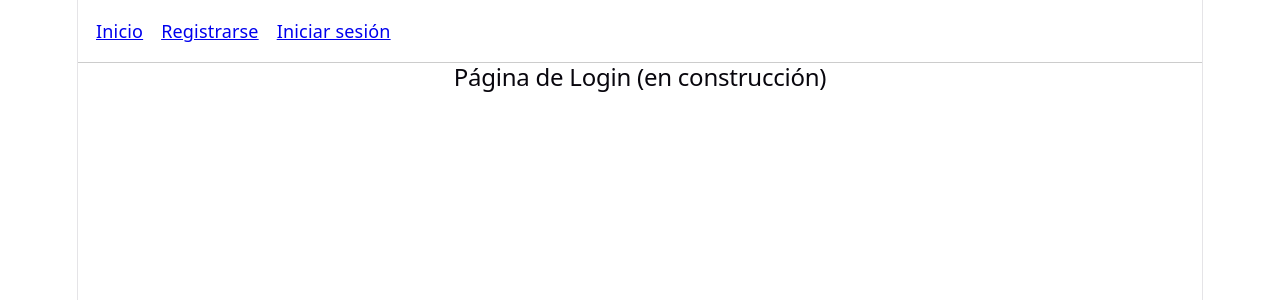
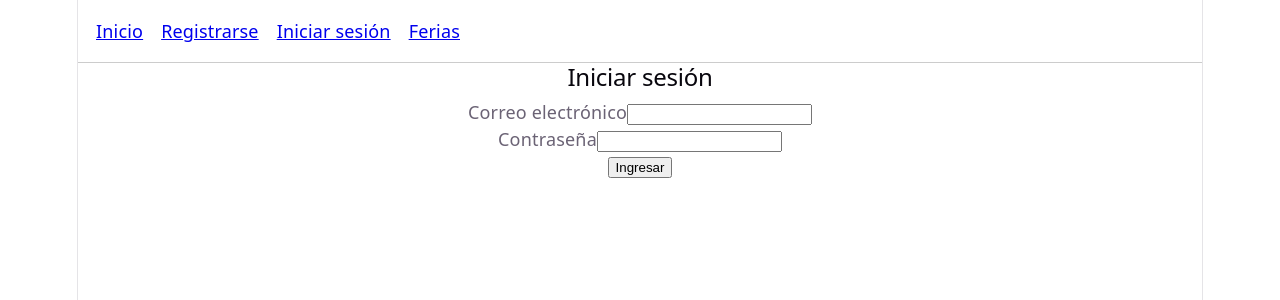
Before and after one commit to UndefinedCanyon/SGFA_Frontend, a React (Vite) app: page /login in a window 1280 px wide. Shown: the top 300 px of the page. Built offline with nearby package versions, Linux system fonts and the light colour scheme.

Commit message:
Agregar rutas, login, contexto de autenticacion y vista de ferias

```diff
--- a/src/App.jsx
+++ b/src/App.jsx
@@ -1,8 +1,13 @@
 import AppRoutes from "./routes/AppRoutes";
+import { AuthProvider } from "./context/AuthContext";
 import "./App.css";
 
 function App() {
-    return <AppRoutes />;
+    return (
+        <AuthProvider>
+            <AppRoutes />
+        </AuthProvider>
+    );
 }
 
 export default App;
--- /dev/null
+++ b/src/context/AuthContext.jsx
@@ -0,0 +1,25 @@
+import { createContext, useContext, useState } from "react";
+
+const AuthContext = createContext(null);
+
+export function AuthProvider({ children }) {
+    const [usuario, setUsuario] = useState(null);
+
+    function iniciarSesionContexto(sesion) {
+        setUsuario(sesion);
+    }
+
+    function cerrarSesion() {
+        setUsuario(null);
+    }
+
+    return (
+        <AuthContext.Provider value={{ usuario, iniciarSesionContexto, cerrarSesion }}>
+            {children}
+        </AuthContext.Provider>
+    );
+}
+
+export function useAuth() {
+    return useContext(AuthContext);
+}
--- /dev/null
+++ b/src/pages/Ferias.jsx
@@ -0,0 +1,74 @@
+import { useState, useEffect } from "react";
+import { consultarFerias, consultarEdicionesFeria } from "../services/api";
+
+function Ferias() {
+    const [ferias, setFerias] = useState([]);
+    const [feriaSeleccionada, setFeriaSeleccionada] = useState(null);
+    const [ediciones, setEdiciones] = useState([]);
+    const [cargando, setCargando] = useState(true);
+    const [error, setError] = useState(null);
+
+    useEffect(() => {
+        async function cargarFerias() {
+            try {
+                const datos = await consultarFerias();
+                setFerias(datos);
+            } catch (err) {
+                setError(err.message);
+            } finally {
+                setCargando(false);
+            }
+        }
+
+        cargarFerias();
+    }, []);
+
+    async function verEdiciones(feria) {
+        setFeriaSeleccionada(feria);
+        setEdiciones([]);
+        try {
+            const datos = await consultarEdicionesFeria(feria.id);
+            setEdiciones(datos);
+        } catch (err) {
+            setError(err.message);
+        }
+    }
+
+    if (cargando) {
+        return <p>Cargando ferias...</p>;
+    }
+
+    return (
+        <div>
+            <h2>Ferias artesanales</h2>
+
+            {error && <p style={{ color: "red" }}>{error}</p>}
+
+            <ul>
+                {ferias.map((feria) => (
+                    <li key={feria.id}>
+                        {feria.nombreFeria}{" "}
+                        <button onClick={() => verEdiciones(feria)}>Ver ediciones</button>
+                    </li>
+                ))}
+            </ul>
+
+            {feriaSeleccionada && (
+                <div>
+                    <h3>Ediciones de "{feriaSeleccionada.nombreFeria}"</h3>
+                    {ediciones.length === 0 && <p>Esta feria no tiene ediciones registradas.</p>}
+                    <ul>
+                        {ediciones.map((edicion) => (
+                            <li key={edicion.id}>
+                                Del {edicion.fechaInicio} al {edicion.fechaFin}
+                                {" — "}Lugar ID: {edicion.idLugar}
+                            </li>
+                        ))}
+                    </ul>
+                </div>
+            )}
+        </div>
+    );
+}
+
+export default Ferias;
--- a/src/pages/Login.jsx
+++ b/src/pages/Login.jsx
@@ -1,5 +1,68 @@
+import { useState } from "react";
+import { iniciarSesion } from "../services/api";
+import { useAuth } from "../context/AuthContext";
+
 function Login() {
-    return <h2>Página de Login (en construcción)</h2>;
+    const [correoElectronico, setCorreoElectronico] = useState("");
+    const [contrasena, setContrasena] = useState("");
+    const [error, setError] = useState(null);
+    const [cargando, setCargando] = useState(false);
+
+    const { usuario, iniciarSesionContexto } = useAuth();
+
+    async function manejarEnvio(evento) {
+        evento.preventDefault();
+        setError(null);
+        setCargando(true);
+
+        try {
+            const resultado = await iniciarSesion(correoElectronico, contrasena);
+            iniciarSesionContexto(resultado);
+        } catch (err) {
+            setError(err.message);
+        } finally {
+            setCargando(false);
+        }
+    }
+
+    return (
+        <div>
+            <h2>Iniciar sesión</h2>
+
+            <form onSubmit={manejarEnvio}>
+                <div>
+                    <label>Correo electrónico</label>
+                    <input
+                        type="email"
+                        value={correoElectronico}
+                        onChange={(e) => setCorreoElectronico(e.target.value)}
+                        required
+                    />
+                </div>
+
+                <div>
+                    <label>Contraseña</label>
+                    <input
+                        type="password"
+                        value={contrasena}
+                        onChange={(e) => setContrasena(e.target.value)}
+                        required
+                    />
+                </div>
+
+                <button type="submit" disabled={cargando}>
+                    {cargando ? "Ingresando..." : "Ingresar"}
+                </button>
+            </form>
+
+            {usuario && (
+                <p style={{ color: "green" }}>
+                    Bienvenido/a, {usuario.nombre} (rol: {usuario.rol})
+                </p>
+            )}
+            {error && <p style={{ color: "red" }}>{error}</p>}
+        </div>
+    );
 }
 
 export default Login;
--- a/src/routes/AppRoutes.jsx
+++ b/src/routes/AppRoutes.jsx
@@ -1,6 +1,7 @@
 import { BrowserRouter, Routes, Route, Link } from "react-router-dom";
 import RegistroArtesano from "../pages/RegistroArtesano";
 import Login from "../pages/Login";
+import Ferias from "../pages/Ferias";
 
 function AppRoutes() {
     return (
@@ -9,12 +10,14 @@ function AppRoutes() {
                 <Link to="/">Inicio</Link>
                 <Link to="/registro">Registrarse</Link>
                 <Link to="/login">Iniciar sesión</Link>
+                <Link to="/ferias">Ferias</Link>
             </nav>
 
             <Routes>
                 <Route path="/" element={<h2>Bienvenido a SGFA</h2>} />
                 <Route path="/registro" element={<RegistroArtesano />} />
                 <Route path="/login" element={<Login />} />
+                <Route path="/ferias" element={<Ferias />} />
             </Routes>
         </BrowserRouter>
     );
```
